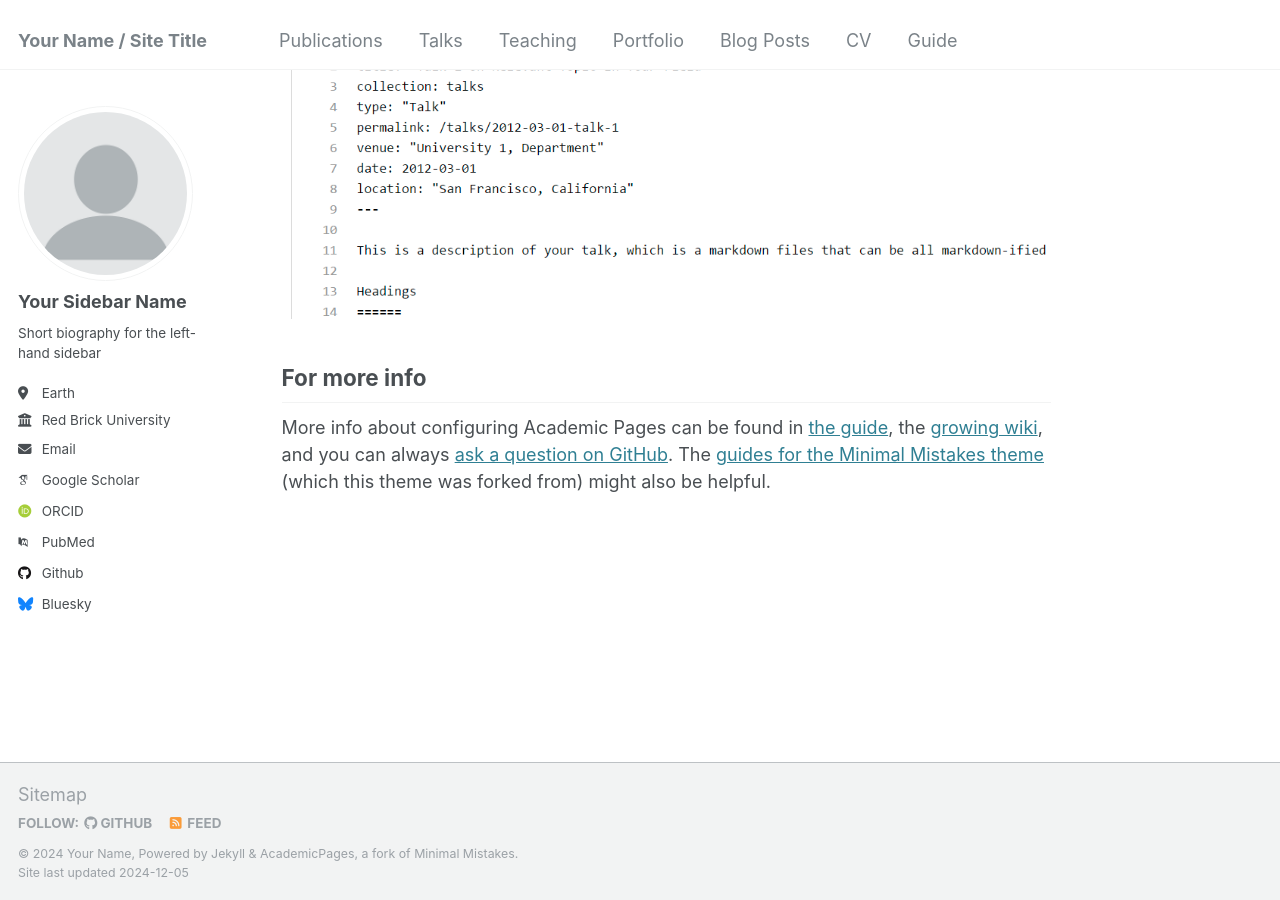
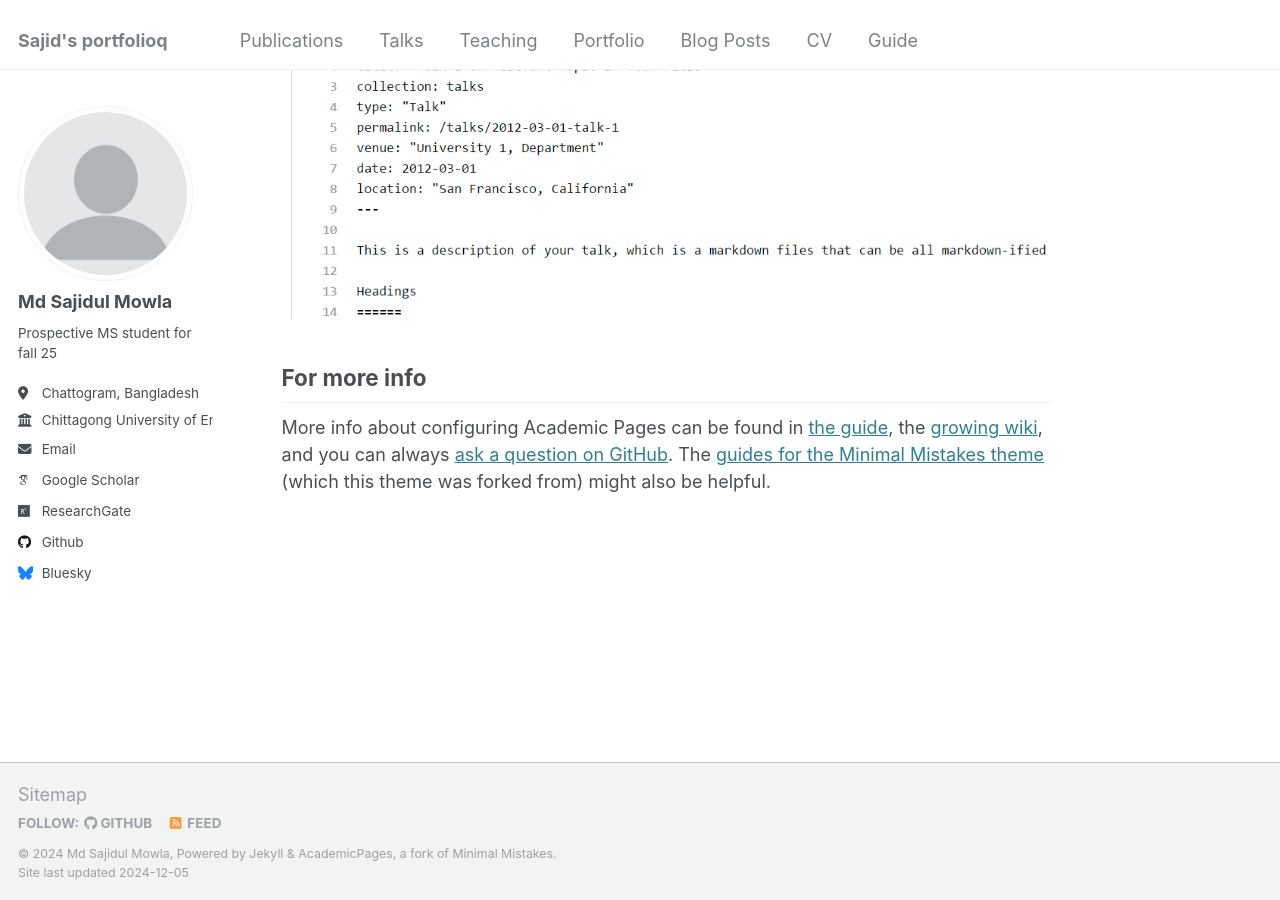
Before and after one commit to sajid73/sajid73.github.io, a Jekyll site: the page built from _pages/about.md, in a window 1280 px wide and 900 px high, scrolled down 2643 px. Built offline with Jekyll 4.4.1, drawn with Linux system fonts in a browser that asks for light colours; some web fonts are replaced.

Commit message:
first update

```diff
--- a/_config.yml
+++ b/_config.yml
@@ -8,13 +8,13 @@
 
 # Basic Site Settings
 locale                   : "en-US"
-title                    : "Your Name / Site Title"
+title                    : "Sajid's portfolioq"
 title_separator          : "-"
-name                     : &name "Your Name"
-description              : &description "personal description"
-url                      : https://academicpages.github.io # the base hostname & protocol for your site e.g. "https://[your GitHub username].github.io"
+name                     : &name "Md Sajidul Mowla"
+description              : &description "Prospective MS student in AI/ML"
+url                      : https://sajid73.github.io # the base hostname & protocol for your site e.g. "https://[your GitHub username].github.io"
 baseurl                  : "" # the subpath of your site, e.g. "/blog"
-repository               : "academicpages/academicpages.github.io"
+repository               : "sajid73/sajid73.github.io"
 
 # Site Author - The following control what appear as part of the author content on the side bar.
 #               If a field is blank the icon and link will not appear, otherwise it will be shown.
@@ -22,29 +22,30 @@ repository               : "academicpages/academicpages.github.io"
 author:
   # Biographic information
   avatar           : "profile.png"
-  name             : "Your Sidebar Name"
+  name             : "Md Sajidul Mowla"
   pronouns         : # example: "she/her"
-  bio              : "Short biography for the left-hand sidebar"
-  location         : "Earth"
-  employer         : "Red Brick University"
+  bio              : "Prospective MS student for fall 25"
+  location         : "Chattogram, Bangladesh"
+  employer         : "Chittagong University of Engineering & Technology"
   uri              : # URL
-  email            : "none@example.org"
+  email            : "smsajid7300@gmail.com"
+  whatsapp         : "https://wa.me/+8801859368074"
 
   # Academic websites
   arxiv            : # URL - Update with the correct link to your profile
-  googlescholar    : "https://scholar.google.com/citations?user=PS_CX0AAAAAJ"
+  googlescholar    : "https://scholar.google.com/citations?user=Zlb78skAAAAJ"
   impactstory      : # URL
-  orcid            : "http://orcid.org/yourorcidurl"
+  orcid            : # "http://orcid.org/yourorcidurl"
   semantic         : # URL
-  pubmed           : "https://www.ncbi.nlm.nih.gov/pubmed/?term=john+snow"
-  researchgate     : # URL
+  pubmed           : # "https://www.ncbi.nlm.nih.gov/pubmed/?term=john+snow"
+  researchgate     : "https://www.researchgate.net/profile/Md-Sajidul-Mowla"
   scopus           : # URL
 
   # Repositories and software development
   bitbucket        : # Username - Update with your username on the site
   codepen          : # Username
   dribbble         : # Username
-  github           : "academicpages"
+  github           : "sajid73"
   kaggle           : # Username
   stackoverflow    : # User number or user number and name (i.e., use "1" or "1/jeff-atwood")
 
```
